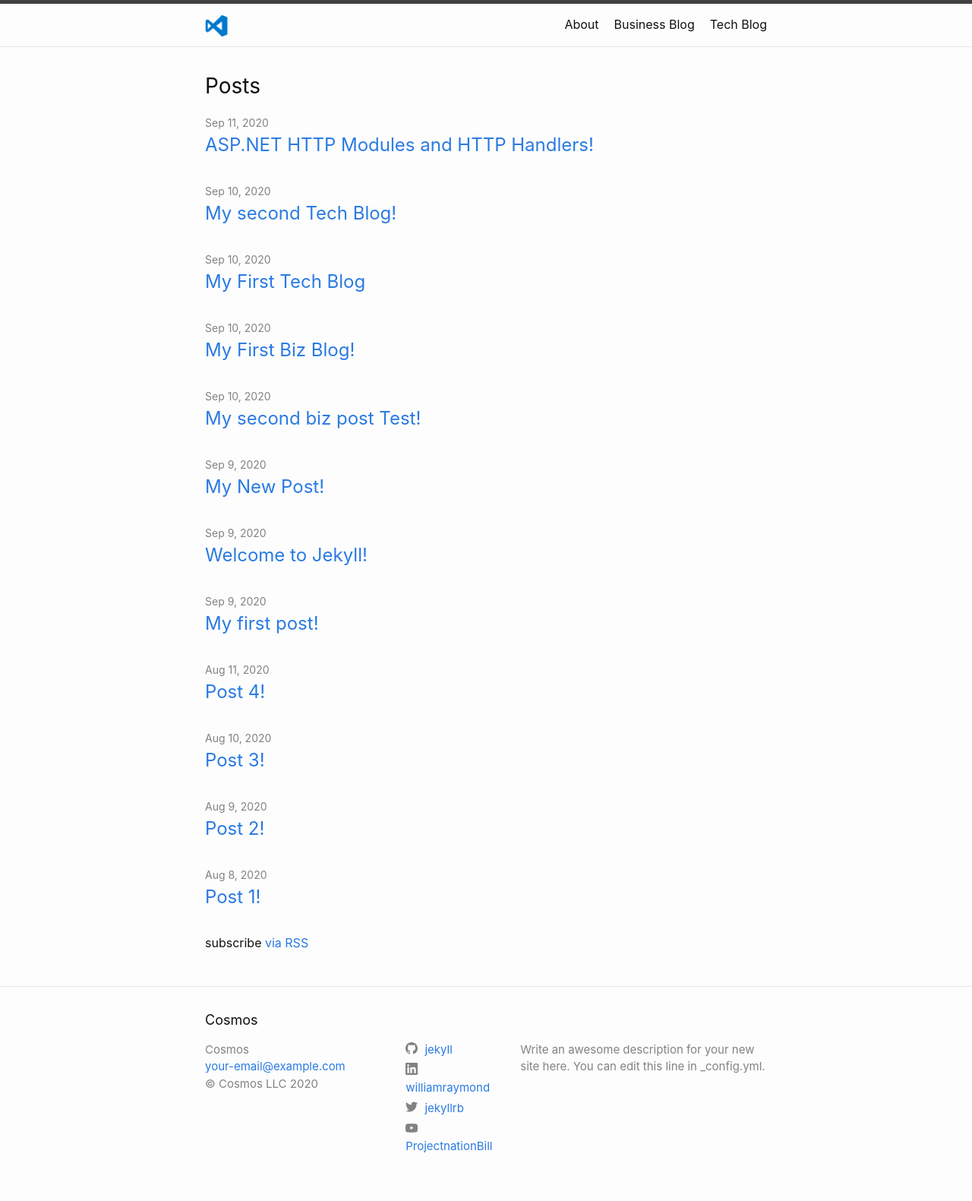
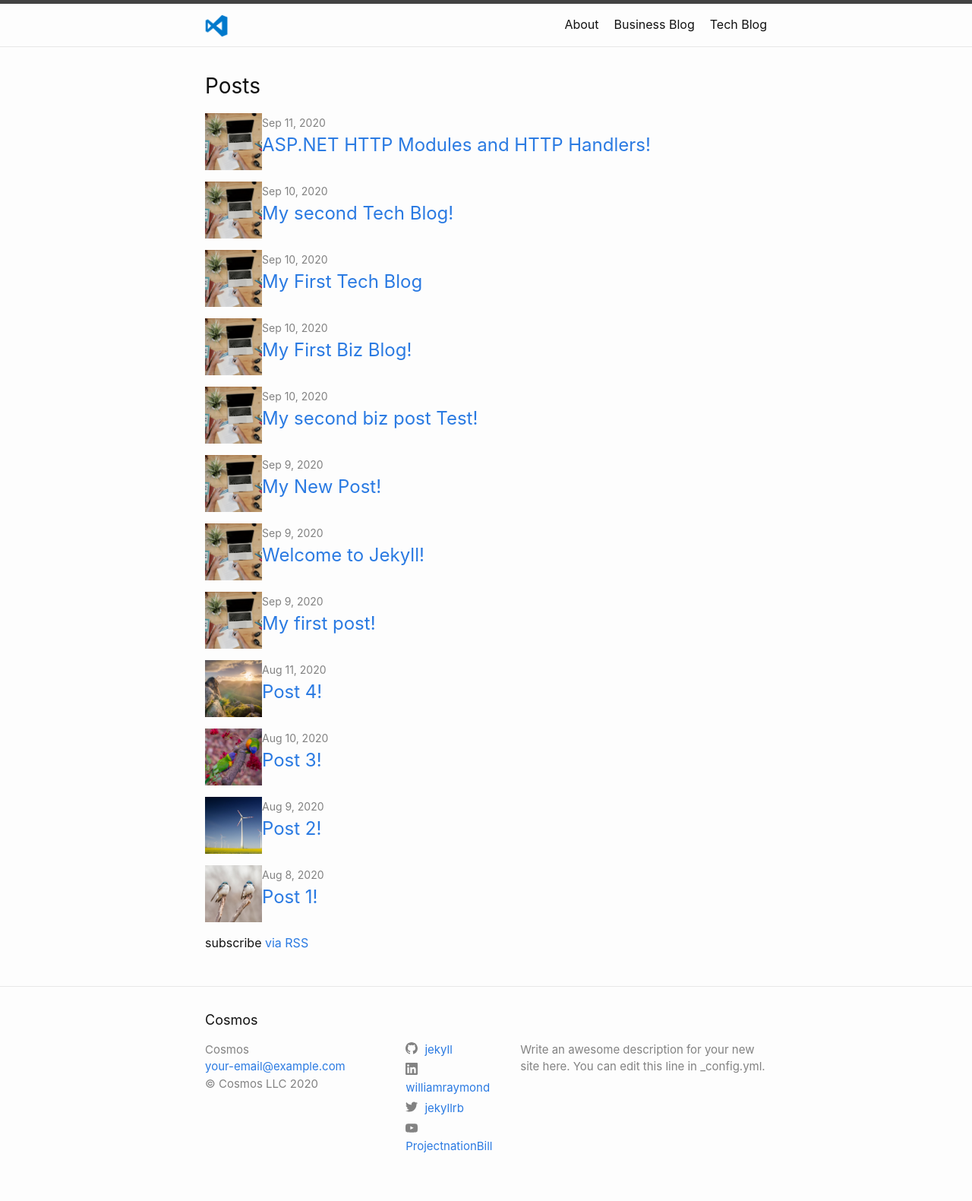
Before and after one commit to sendtodilip/my-blog, a Jekyll site: the page built from index.markdown, in a window 1280 px wide. Shown: the whole page at 76% size. Built offline with Jekyll 4.4.1, drawn with Linux system fonts in a browser that asks for light colours.

Commit message:
Added featured images to you Jekyll Blog roll Part2

```diff
--- a/_layouts/home.html
+++ b/_layouts/home.html
@@ -14,6 +14,14 @@ layout: default
   <ul class="post-list">
     {%- for post in site.posts -%}
     <li>
+
+      {%- if post.image -%}
+        <img src="{{- post.image | relative_url -}}" alt="" class="blog-roll-image">
+      {%- else -%}
+        {%- assign postImage = "/assets/images/image-default.jpg" -%}
+        <img src="{{- postImage | relative_url -}}" alt="" class="blog-roll-image">
+      {%- endif -%}
+
       {%- assign date_format = site.minima.date_format | default: "%b %-d, %Y" -%}
       <span class="post-meta">{{ post.date | date: date_format }}</span>
       <h3>
--- a/_sass/minima/_layout.scss
+++ b/_sass/minima/_layout.scss
@@ -259,3 +259,10 @@
   height: 150px;
   object-fit: cover;
 }
+
+.blog-roll-image {
+  width: 75px;
+  height: 75px;
+  object-fit: cover;
+  float: left;
+}
```
Lines whose indentation alone changed are shown as unchanged.
